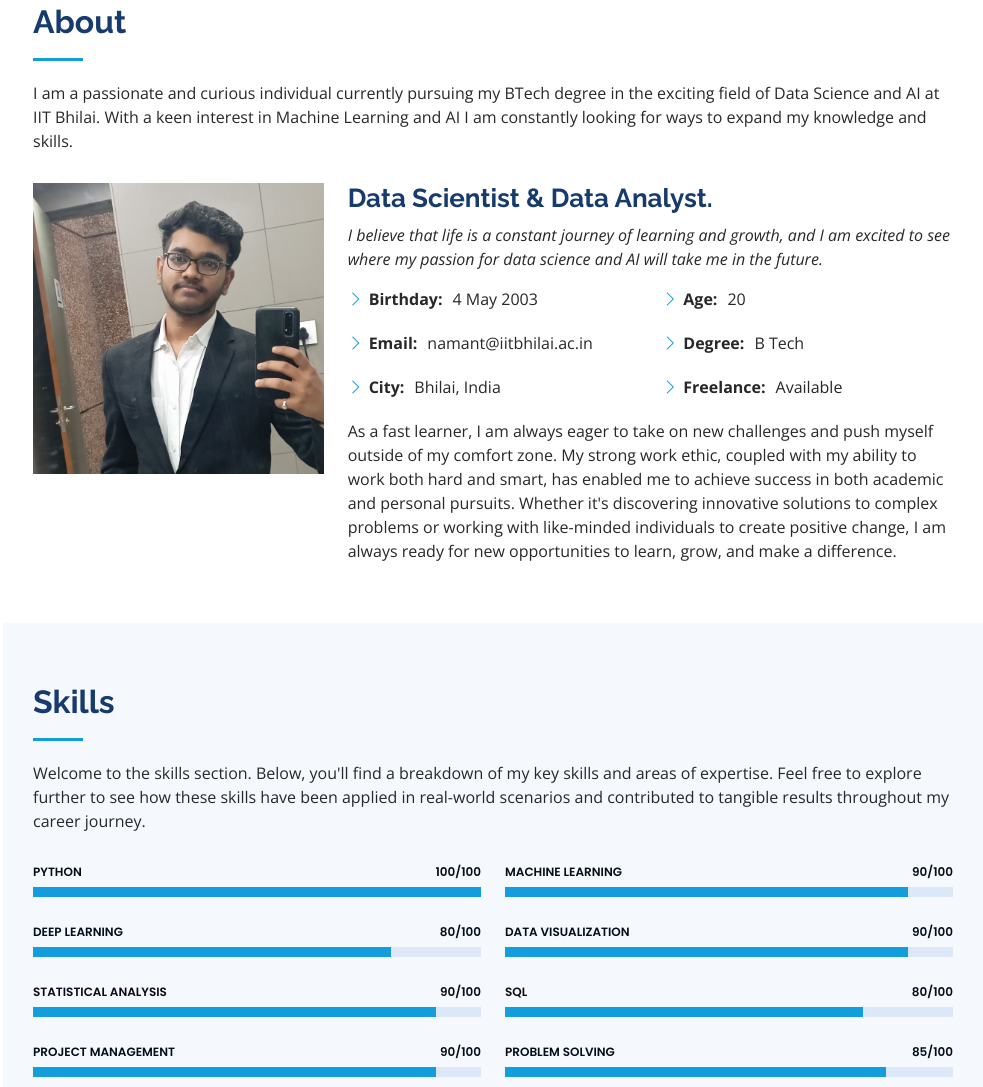
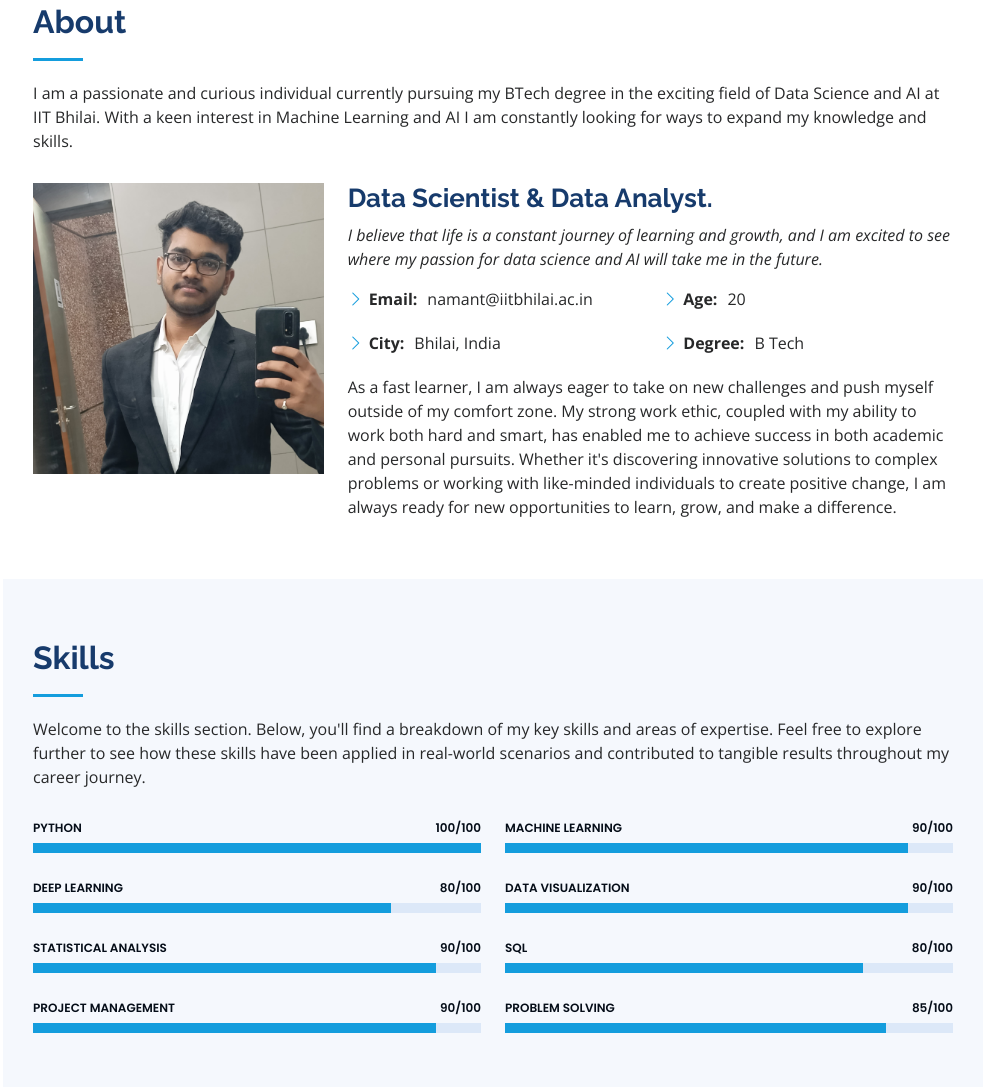
Before and after one commit to NamanT98/namant98.github.io, a plain HTML site: page index.html in a window 1280 px wide. Shown: the part 857-1944 px from the top of the page, without its empty margins (297-1280 px from the left). Drawn offline with nearby package versions, Linux system fonts and the light colour scheme.

Commit message:
updated bio

```diff
--- a/index.html
+++ b/index.html
@@ -182,10 +182,6 @@
                   <ul>
                     <li>
                       <i class="bi bi-chevron-right"></i>
-                      <strong>Birthday:</strong> <span>4 May 2003</span>
-                    </li>
-                    <li>
-                      <i class="bi bi-chevron-right"></i>
                       <strong>Email:</strong>
                       <span>namant@iitbhilai.ac.in</span>
                     </li>
@@ -204,11 +200,6 @@
                     <li>
                       <i class="bi bi-chevron-right"></i>
                       <strong>Degree:</strong> <span>B Tech</span>
-                    </li>
-
-                    <li>
-                      <i class="bi bi-chevron-right"></i>
-                      <strong>Freelance:</strong> <span>Available</span>
                     </li>
                   </ul>
                 </div>
```
